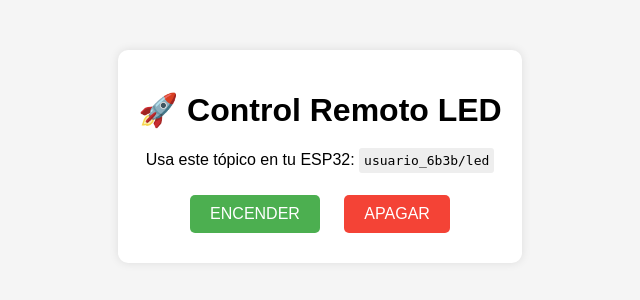
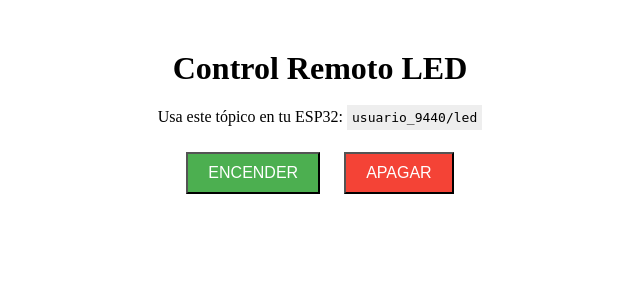
Before and after one commit to ingenieria856/proyecto-esp32-flask, a Flask app: page / in a window 1280 px wide. Shown: the top 300 px of the page, without its empty margins (320-960 px from the left). Run offline with Flask 2, Linux system fonts and the light colour scheme.

Commit message:
control_led.html

```diff
--- a/proyecto-esp32-flask/templates/control_led.html
+++ b/proyecto-esp32-flask/templates/control_led.html
@@ -1,49 +1,21 @@
 <!DOCTYPE html>
-<html lang="es">
+<html>
 <head>
-    <meta charset="UTF-8">
-    <meta name="viewport" content="width=device-width, initial-scale=1.0">
-    <title>Control LED con MQTT</title>
+    <title>Control LED ESP32</title>
     <style>
-        body {
-            font-family: Arial, sans-serif;
-            text-align: center;
-            margin-top: 50px;
-            background-color: #f5f5f5;
-        }
-        .container {
-            background: white;
-            padding: 20px;
-            border-radius: 10px;
-            display: inline-block;
-            box-shadow: 0 0 10px rgba(0,0,0,0.1);
-        }
-        button {
-            padding: 10px 20px;
-            font-size: 16px;
-            margin: 10px;
-            cursor: pointer;
-            border: none;
-            border-radius: 5px;
-        }
+        body { text-align: center; margin-top: 50px; }
+        button { padding: 10px 20px; font-size: 16px; margin: 10px; }
         .on { background-color: #4CAF50; color: white; }
         .off { background-color: #f44336; color: white; }
-        .topic {
-            font-family: monospace;
-            background: #eee;
-            padding: 5px;
-            border-radius: 3px;
-        }
+        .topic { font-family: monospace; background: #eee; padding: 5px; }
     </style>
 </head>
 <body>
-    <div class="container">
-        <h1>🚀 Control Remoto LED</h1>
-        <p>Usa este tópico en tu ESP32: <span class="topic">{{ topic }}</span></p>
-        <form method="POST">
-            <button type="submit" name="command" value="ON" class="on">ENCENDER</button>
-            <button type="submit" name="command" value="OFF" class="off">APAGAR</button>
-        </form>
-    </div>
+    <h1>Control Remoto LED</h1>
+    <p>Usa este tópico en tu ESP32: <span class="topic">{{ topic }}</span></p>
+    <form method="POST">
+        <button type="submit" name="command" value="ON" class="on">ENCENDER</button>
+        <button type="submit" name="command" value="OFF" class="off">APAGAR</button>
+    </form>
 </body>
 </html>
```
